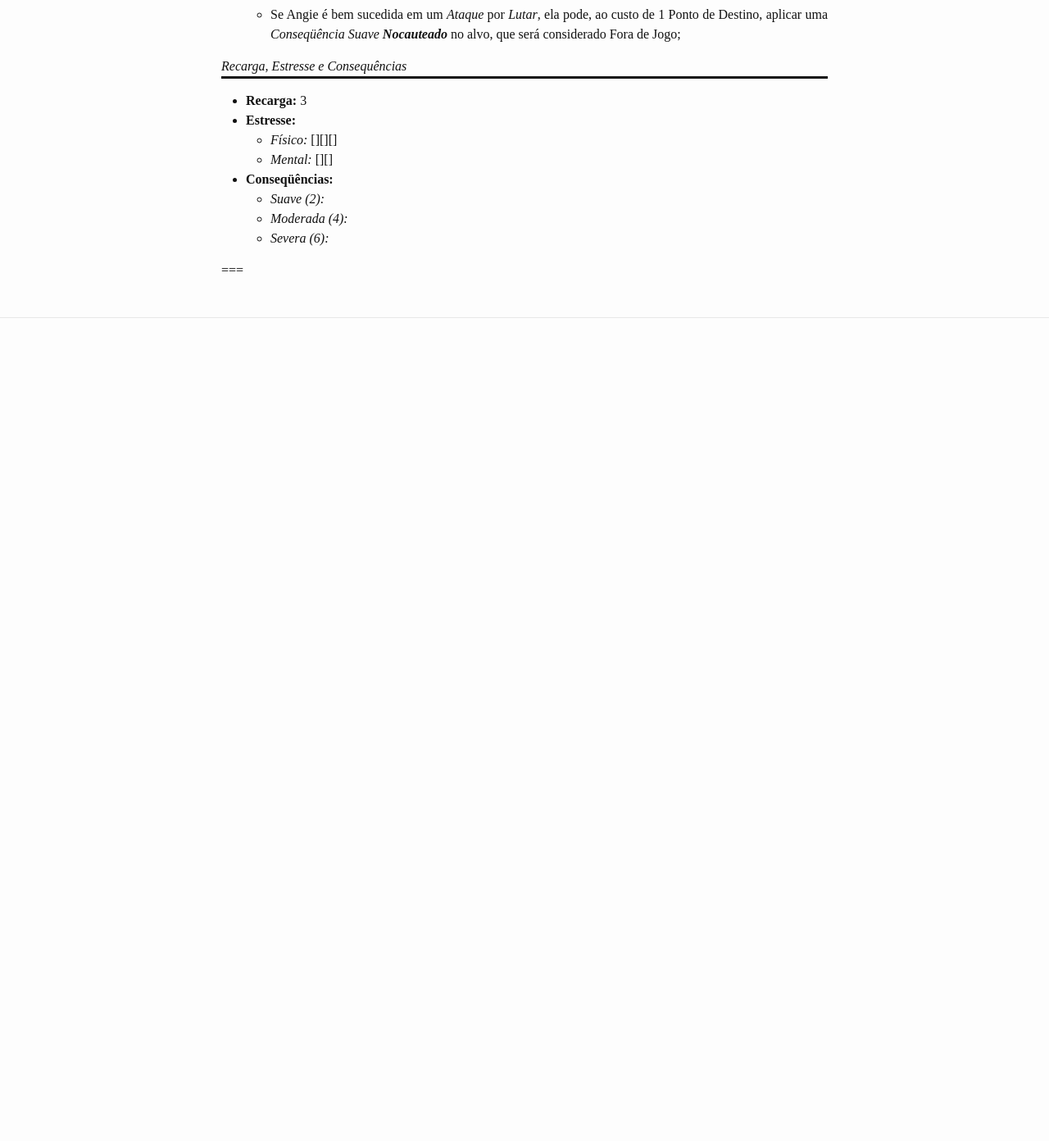
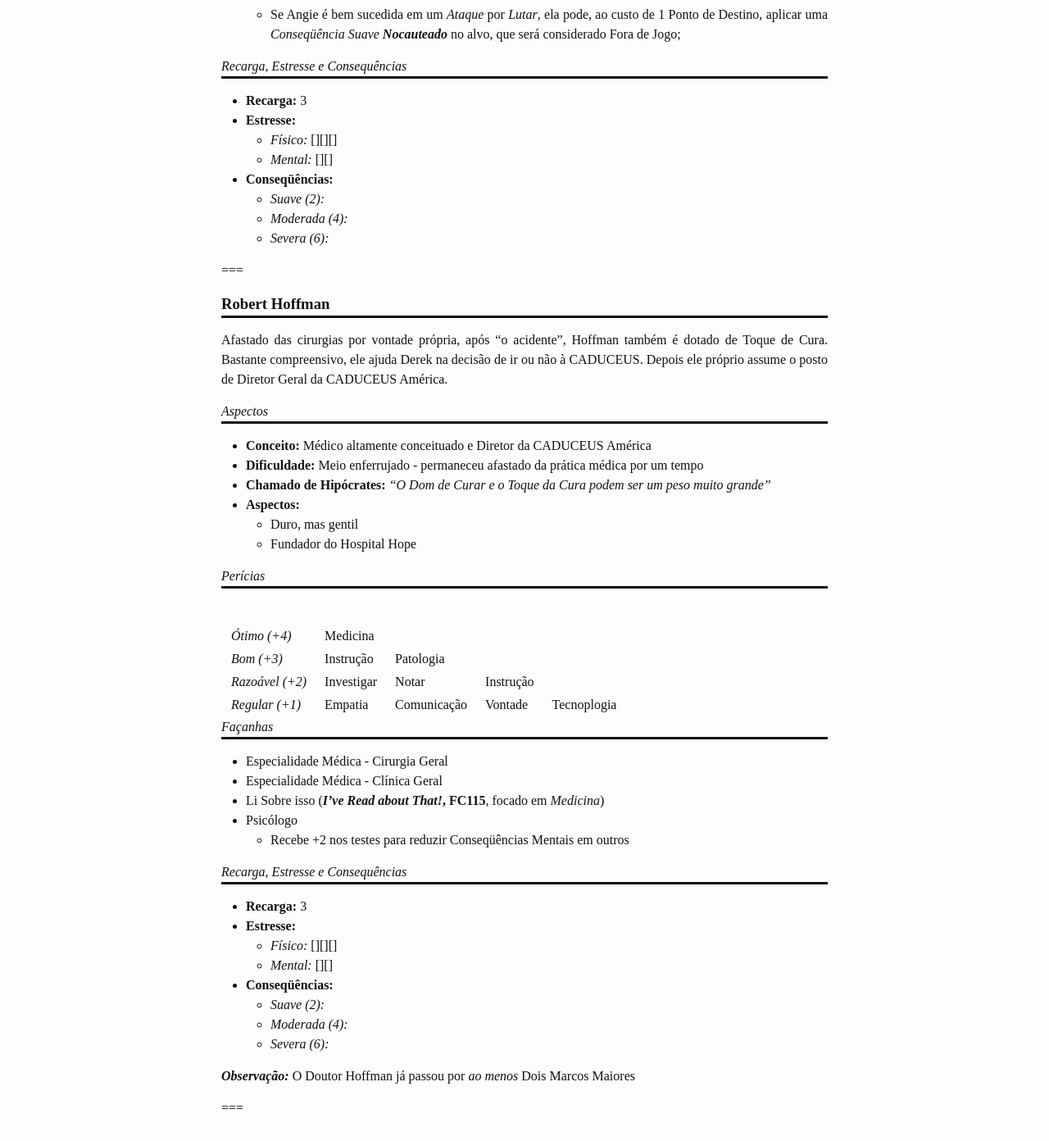
Before and after one commit to fabiocosta0305/fabiocosta0305.github.io-old, a Jekyll site: the page built from _posts/2015-05-21-DestinoDaCaduceus-personagens.md, in a window 1280 px wide and 1400 px high, scrolled down 2079 px. Shown: the top 1392 px of the window at 82% size. Built offline with Jekyll 4.4.1, drawn with Linux system fonts in a browser that asks for light colours; some web fonts are replaced; Markdown is read by kramdown in place of the engine named in the settings; before the commit the page ends 2572 px from its top, so only the background shows below that.

Commit message:
Adicionando Robert Hoffman aos Personagens do Destino da Caduceus

```diff
--- a/_posts/2015-05-21-DestinoDaCaduceus-personagens.md
+++ b/_posts/2015-05-21-DestinoDaCaduceus-personagens.md
@@ -96,3 +96,48 @@ A Teuto-Americana Angie Thompson é muito nova, mas tirou o certificado internac
   - *Severa (6):*
 
 ===
+
+### Robert Hoffman
+
+Afastado das cirurgias por vontade própria, após “o acidente”, Hoffman também é dotado de Toque de Cura. Bastante compreensivo, ele ajuda Derek na decisão de ir ou não à CADUCEUS. Depois ele próprio assume o posto de Diretor Geral da CADUCEUS América.
+
+#### Aspectos
+
+- **Conceito:** Médico altamente conceituado e Diretor da CADUCEUS América
+- **Dificuldade:** Meio enferrujado - permaneceu afastado da prática médica por um tempo
+- **Chamado de Hipócrates:** *"O Dom de Curar e o Toque da Cura podem ser um peso muito grande"*
+- **Aspectos:**
+  - Duro, mas gentil
+  - Fundador do Hospital Hope
+
+#### Perícias
+
+|                |            |             |            |             |
+|----------------|------------|-------------|------------|-------------|
+|*Ótimo (+4)*    | Medicina   |             |            |             |
+|*Bom (+3)*      | Instrução  | Patologia   |            |             |
+|*Razoável (+2)* | Investigar | Notar       | Instrução  |             |
+|*Regular (+1)*  | Empatia    | Comunicação | Vontade    | Tecnoplogia |
+
+#### Façanhas
+
+- Especialidade Médica - Cirurgia Geral
+- Especialidade Médica - Clínica Geral
+- Li Sobre isso (__*I've Read about That!*, FC115__, focado em *Medicina*)
+- Psicólogo
+  - Recebe +2 nos testes para reduzir Conseqüências Mentais em outros
+
+#### Recarga, Estresse e Consequências
+
+- **Recarga:** 3
+- **Estresse:**
+  - *Físico:* [][][]
+  - *Mental:* [][]
+- **Conseqüências:**
+  - *Suave (2):*
+  - *Moderada (4):*
+  - *Severa (6):*
+
+__*Observação:*__ O Doutor Hoffman já passou por *ao menos* Dois Marcos Maiores
+
+===
```
